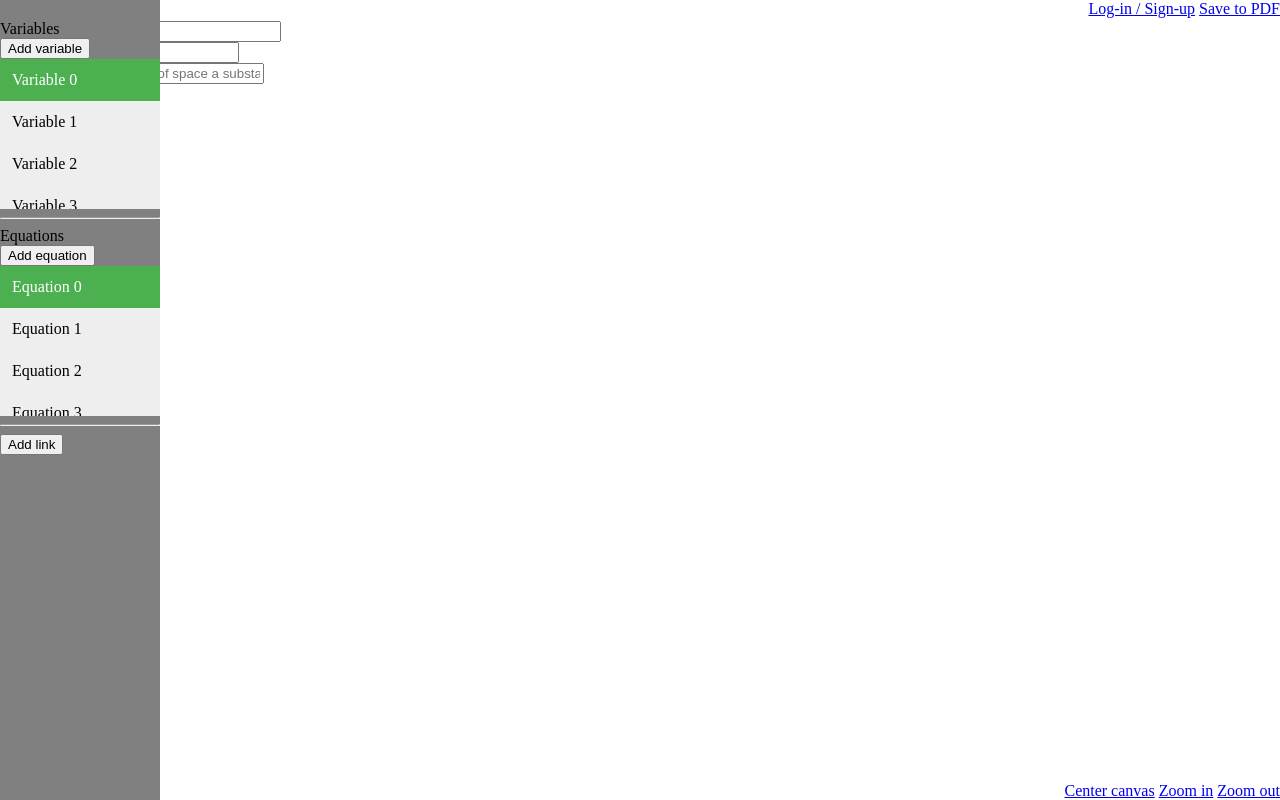
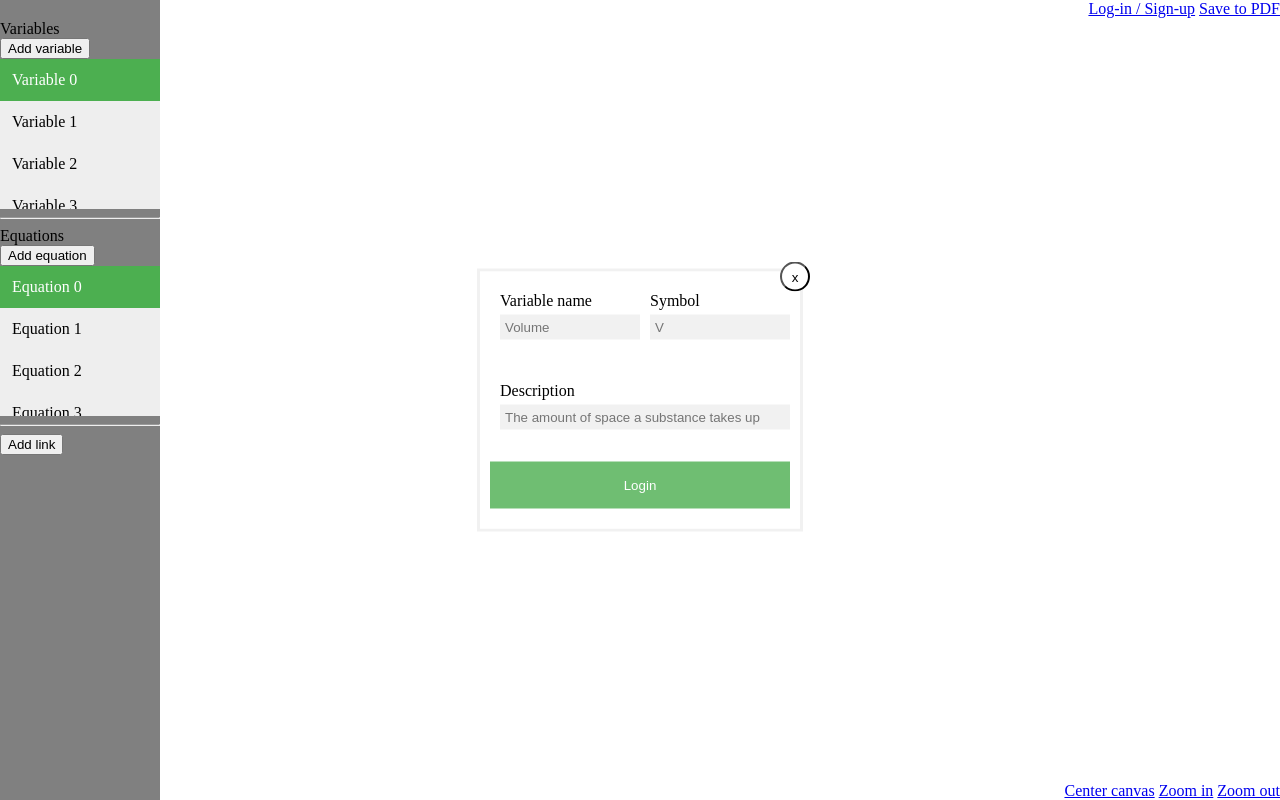
Before and after one commit to the-abe-train/cheat-sheet-spa, a plain HTML site: page index.html in a window 1280 px wide. Both pictures are taken after a click on the button "Add variable". Drawn offline with Linux system fonts and the light colour scheme; a script that the page names is missing.

Commit message:
Started forms

```diff
--- a/style.css
+++ b/style.css
@@ -94,3 +94,105 @@
      bottom: 0;
      right: 0;
  }
+
+ /* Forms */
+
+ /* {box-sizing: border-box;} */
+
+ /* Button used to open the contact form - fixed at the bottom of the page */
+
+ .open-button {
+     background-color: #555;
+     color: white;
+     padding: 16px 20px;
+     border: none;
+     cursor: pointer;
+     opacity: 0.8;
+     position: fixed;
+     bottom: 23px;
+     right: 28px;
+     width: 280px;
+ }
+
+ /* The popup form - hidden by default */
+
+ .form-popup {
+     display: none;
+     position: fixed;
+     top: 50%;
+     left: 50%;
+     transform: translate(-50%, -50%);
+     border: 3px solid #f1f1f1;
+     z-index: 9;
+ }
+
+ /* Add styles to the form container */
+
+ .form-container {
+     max-width: 300px;
+     padding: 10px;
+     background-color: white;
+     display: flex;
+     flex-direction: column;
+ }
+
+ .form-row {
+    display: flex;
+    flex-direction: row;
+}
+.form-col {
+    display: flex;
+    flex-direction: column;
+    margin: 10px
+}
+
+
+
+ /* Full-width input fields */
+
+ .form-container input[type=text]{
+     width: 100%;
+     padding: 5px;
+     margin: 5px 0 22px 0;
+     border: none;
+     background: #f1f1f1;
+ }
+
+ /* When the inputs get focus, do something */
+
+ .form-container input[type=text]:focus{
+     background-color: #ddd;
+     outline: none;
+ }
+
+ /* Set a style for the submit/login button */
+
+ .form-container .btn {
+     background-color: #4CAF50;
+     color: white;
+     padding: 16px 20px;
+     border: none;
+     cursor: pointer;
+     width: 100%;
+     margin-bottom: 10px;
+     opacity: 0.8;
+ }
+
+ /* Add some hover effects to buttons */
+
+ .form-container .btn:hover, .open-button:hover {
+     opacity: 1;
+ }
+
+ /* Cancel button */
+
+ #close {
+     position: absolute;
+     background: white;
+     color: black;
+     top: -10px;
+     right: -10px;
+     width: 30px;
+     height: 30px;
+     border-radius: 50%
+ }
```
Lines whose indentation alone changed are shown as unchanged.
